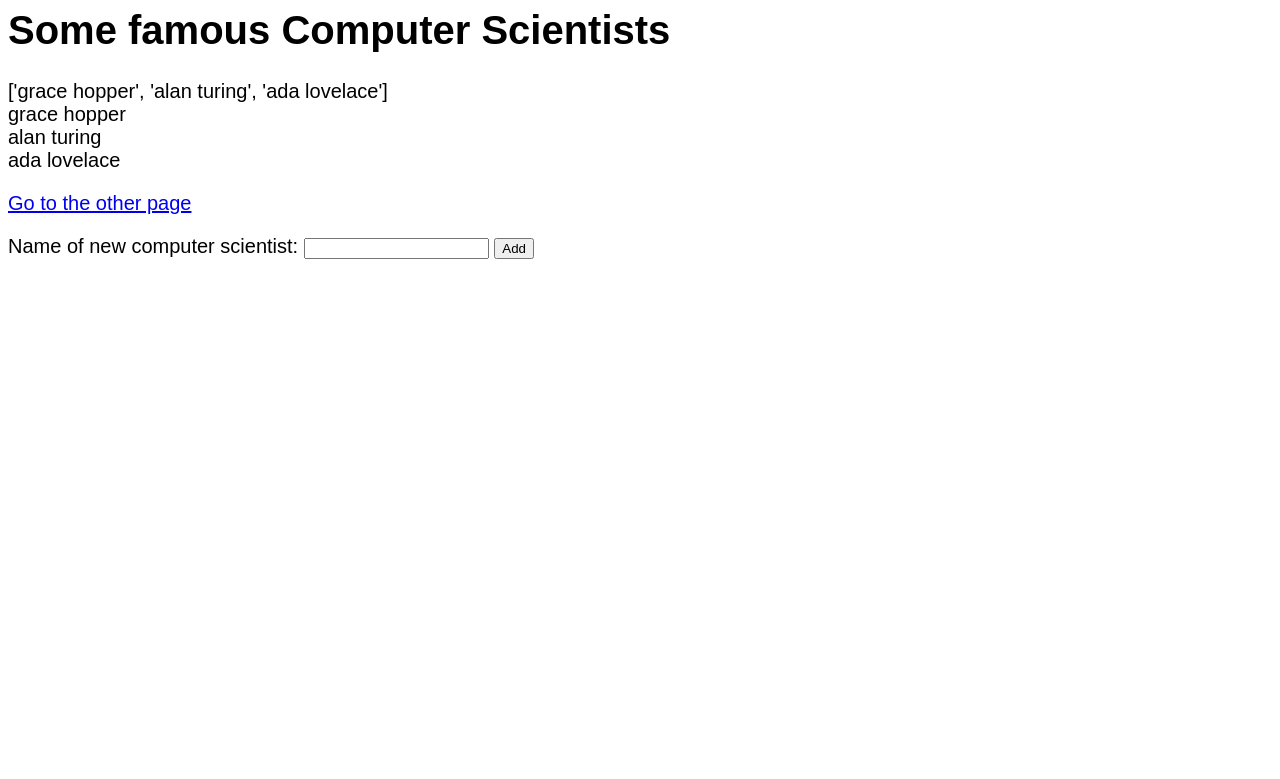
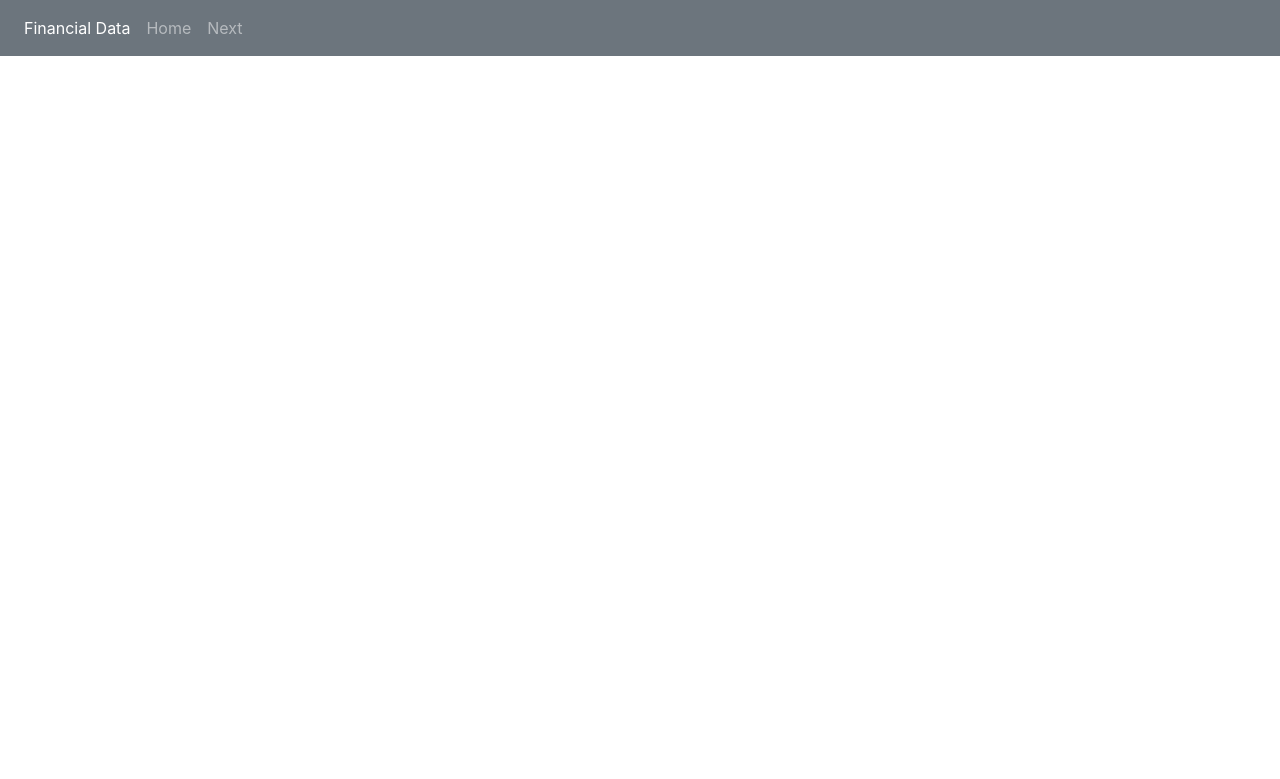
Before and after one commit to ra2929/financial-data-fullstack-project, a Flask app: page / in a window 1280 px wide. Shown: the top 779 px of the page. Run offline with Flask 2, Linux system fonts and the light colour scheme; data comes from the database, SQL or seed files in the repository; parts of the project's set-up code (start-up, migrations or seed data) failed here and were passed over; some libraries are stand-ins or nearby versions.

Commit message:
updated html files

```diff
--- a/templates/index.html
+++ b/templates/index.html
@@ -1,29 +1,28 @@
-<html>
-  <style>
-    body{
-      font-size: 15pt;
-      font-family: arial;
-    }
-  </style>
-
+<!DOCTYPE html>
+<html lang="en">
+<head>
+  <title>Financial Database project</title>
+  <meta charset="utf-8">
+  <meta name="viewport" content="width=device-width, initial-scale=1">
+  <link rel="stylesheet" href="https://maxcdn.bootstrapcdn.com/bootstrap/4.3.1/css/bootstrap.min.css">
+  <script src="https://ajax.googleapis.com/ajax/libs/jquery/3.4.1/jquery.min.js"></script>
+  <script src="https://cdnjs.cloudflare.com/ajax/libs/popper.js/1.14.7/umd/popper.min.js"></script>
+  <script src="https://maxcdn.bootstrapcdn.com/bootstrap/4.3.1/js/bootstrap.min.js"></script>
+</head>
 
 <body>
-  <h1>Some famous Computer Scientists</h1>
-  <div>{{data}}</div>
-
-  <div>
-    {% for n in data %}
-    <div>{{n}}</div>
-    {% endfor %}
-  </div>
-
-<p><a href="another">Go to the other page</a></p>
-
-<form method="POST" action="/add">
-<p>Name of new computer scientist: <input type="text" name="name"> <input type="submit" value="Add"></p>
-</form>
-
+<nav class="navbar navbar-expand-sm bg-secondary navbar-dark">
+  <ul class="navbar-nav">
+    <li class="nav-item active">
+      <a class="nav-link" href="#">Financial Data</a>
+    </li>
+    <li class="nav-item">
+      <a class="nav-link" href="#">Home</a>
+    </li>
+    <li class="nav-item">
+      <a class="nav-link" href="#">Next</a>
+    </li>
+  </ul>
+</nav>
 </body>
-
-
 </html>
```
Also changed, not shown: group69-proj1-3/templates/index.html (deleted, +0 -28 lines).
